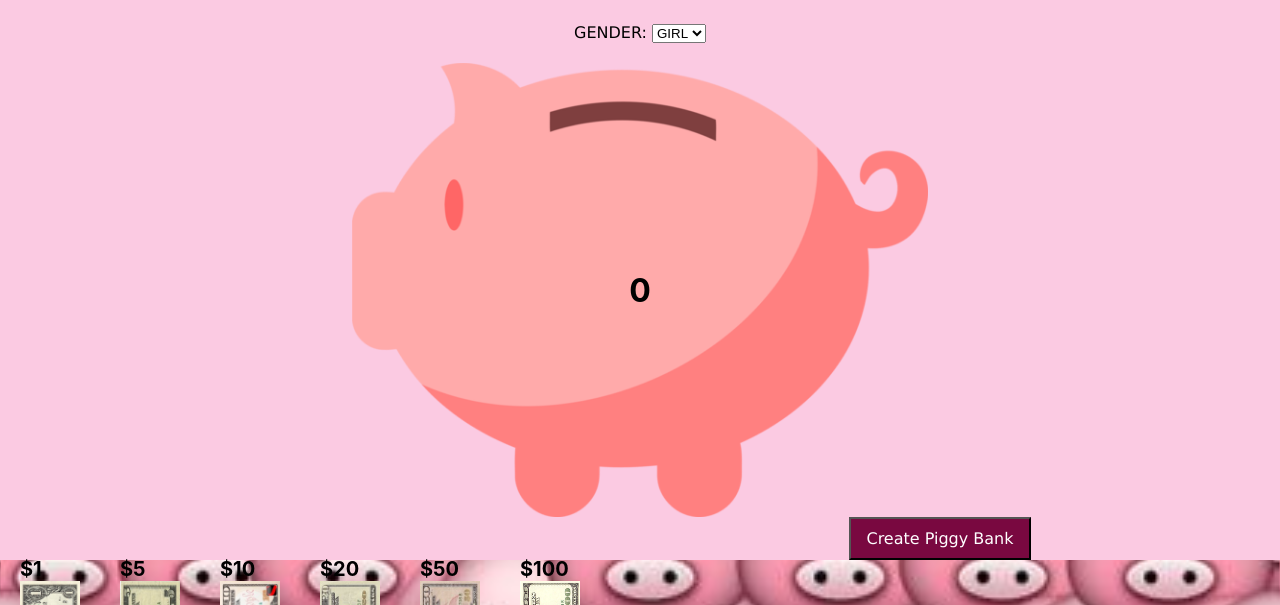
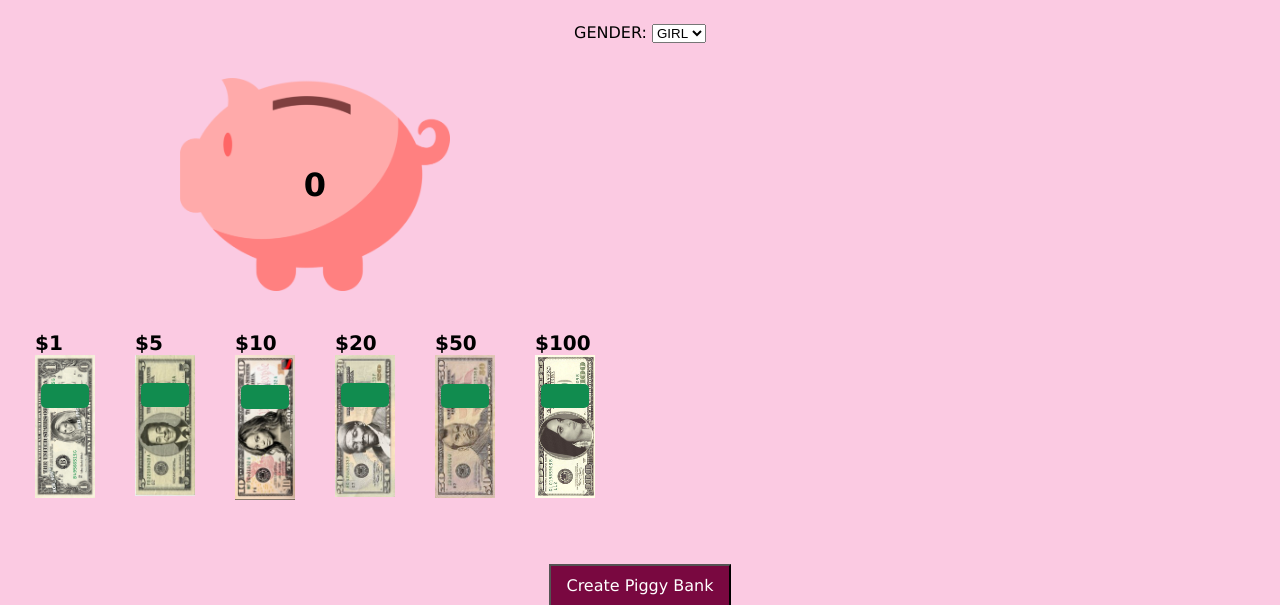
Before and after one commit to daliayan/My_Piggy_Bank, a React (Create React App) app in the folder frontend/: page /new in a window 1280 px wide. Shown: the part 343-948 px from the top of the page. Built offline with nearby package versions, Linux system fonts and the light colour scheme; no server answers.

Commit message:
Need Bio as third route + Redux

```diff
--- a/frontend/src/App.css
+++ b/frontend/src/App.css
@@ -108,7 +108,7 @@
   display: inline-block;
   border-radius: 10%;
   border-style: hidden;
-  margin: 10px;
+  margin: 5px;
   padding: 10px;
   font-family:'Lucida Sans', 'Lucida Sans Regular', 'Lucida Grande', 'Lucida Sans Unicode', Geneva, Verdana, sans-serif;
 }
--- a/frontend/src/components/FundCard.js
+++ b/frontend/src/components/FundCard.js
@@ -1,5 +1,4 @@
 import React, { Component } from 'react';
-// import {connect} from "react-redux";
 
 import piggy from '../images/piggy.jpg';
 import one from '../images/money/one.jpg';
@@ -17,7 +16,7 @@ export default class FundCard extends Component {
 
        render(){
         return (
-        <div>
+        <div className="fund-container">
                 <div className="pig-container">
                         <img src={piggy} className='piggy-img' alt='' />
                         <div className="pig-text">
```
Also changed, not shown: frontend/src/components/Biography.js (added, +13 -0 lines), frontend/src/containers/FundContainer.js (deleted, +0 -13 lines).
